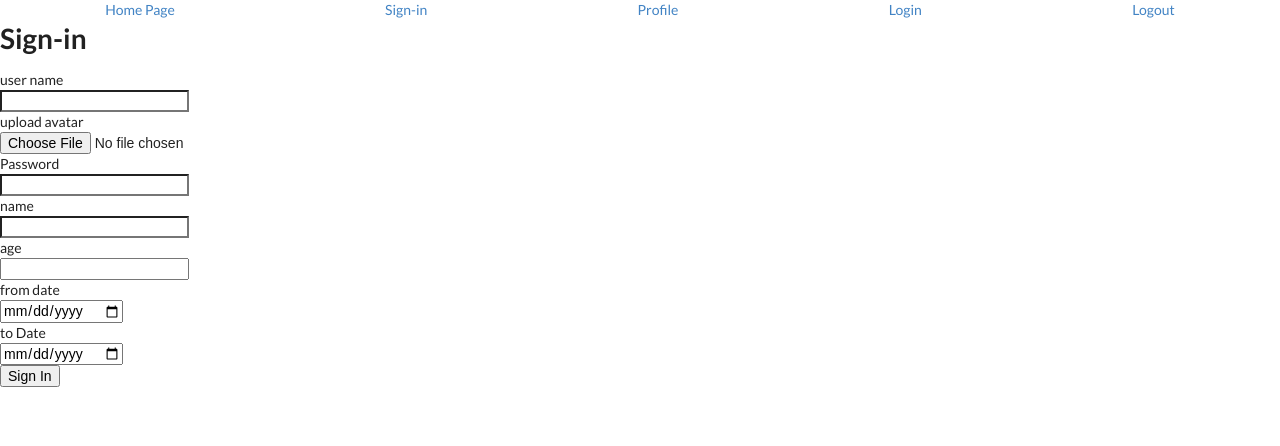
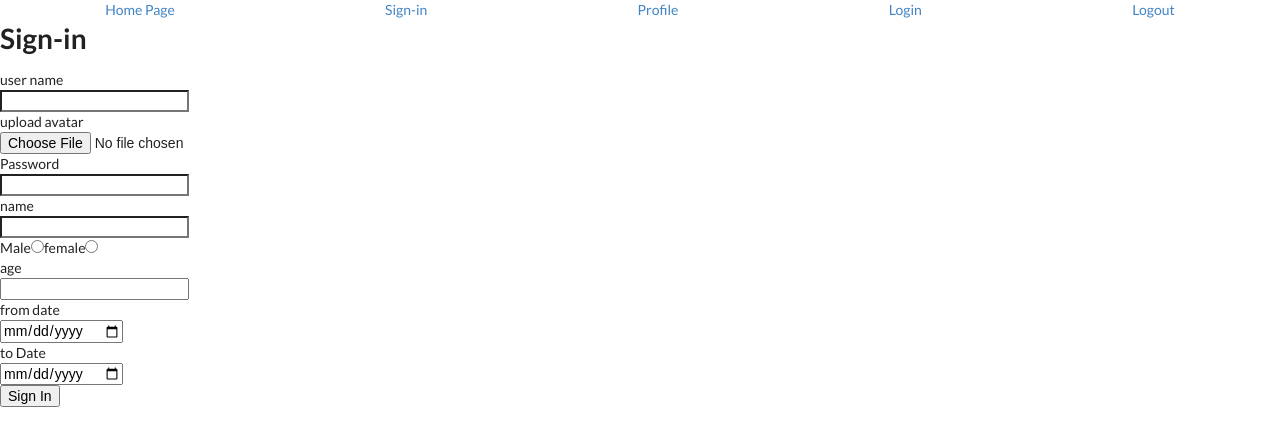
Before and after one commit to ibarkay/RoofBud, a React (Create React App) app in the folder client/roofbud/: page /sign in a window 1280 px wide. Shown: the top 446 px of the page. Built offline with nearby package versions, Linux system fonts and the light colour scheme.

Commit message:
fixing gender issue

```diff
--- a/client/roofbud/src/pages/Sign.js
+++ b/client/roofbud/src/pages/Sign.js
@@ -11,6 +11,7 @@ const Sign = () => {
 	const [fromDate, setFromDate] = useState("");
 	const [toDate, setToDate] = useState("");
 	const [status, setStatus] = useState("");
+	const [gender, setGender] = useState();
 	const [fileToUpload, setFileToUpload] = useState({});
 	// ---------------------------------------------------
 	const handleSignIn = async () => {
@@ -20,6 +21,7 @@ const Sign = () => {
 				userName: username,
 				password: password,
 				name: name,
+				gender: gender,
 				age: age,
 				fromDate: fromDate,
 				toDate: toDate,
@@ -91,6 +93,23 @@ const Sign = () => {
 				id="name"
 			/>
 			<br />
+			<label htmlFor="male">Male</label>
+			<input
+				onChange={(e) => setGender(e.target.value)}
+				type="radio"
+				name="gender"
+				id="male"
+				value={true}
+			/>
+			<label htmlFor="female">female</label>
+			<input
+				onChange={(e) => setGender(e.target.value)}
+				type="radio"
+				name="gender"
+				id="female"
+				value={false}
+			/>
+			<br />
 			<label htmlFor="age">age</label>
 			<br />
 			<input
```
Also changed, not shown: 2 other files (tests, documents, lock files or other folders).
